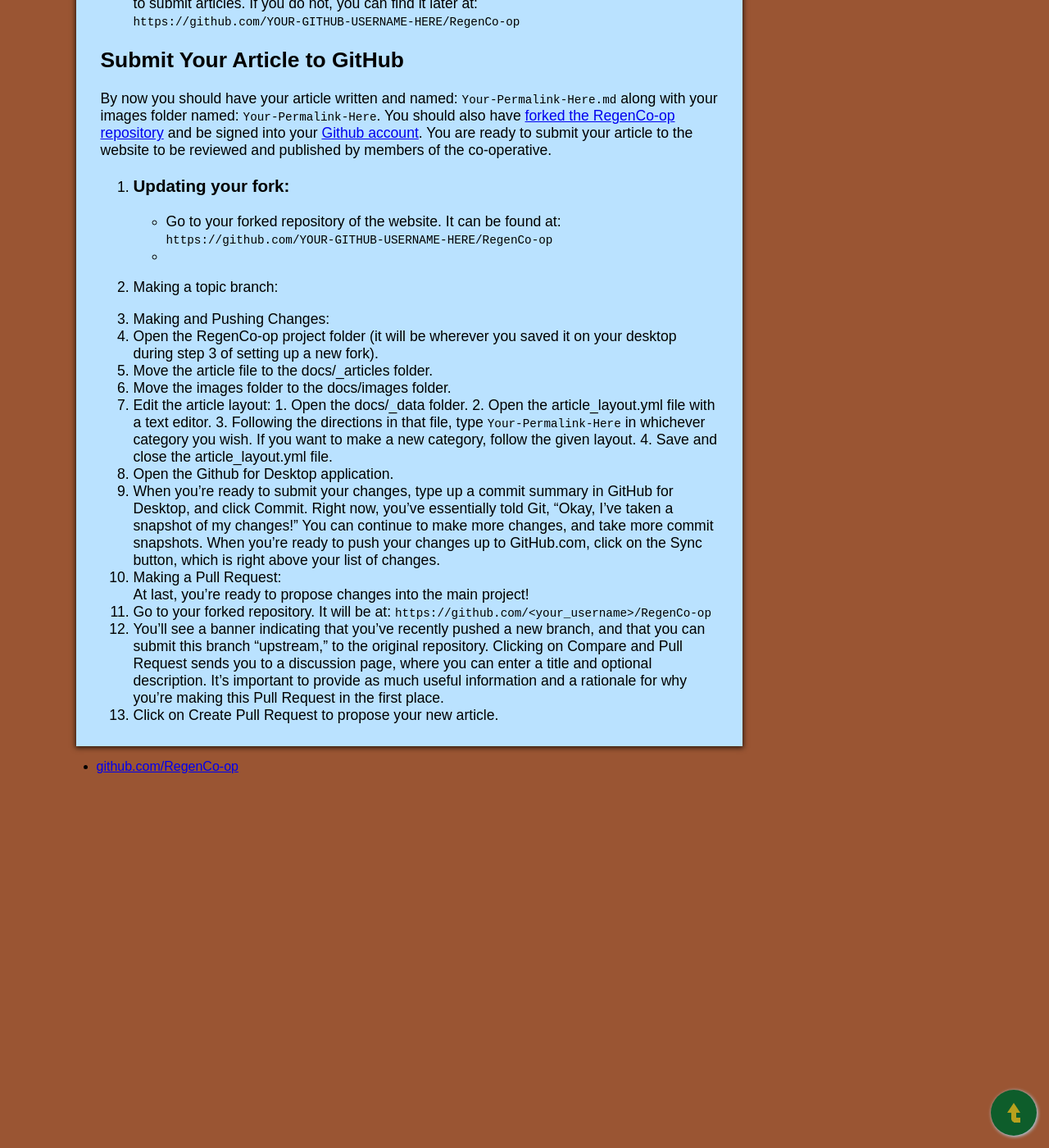
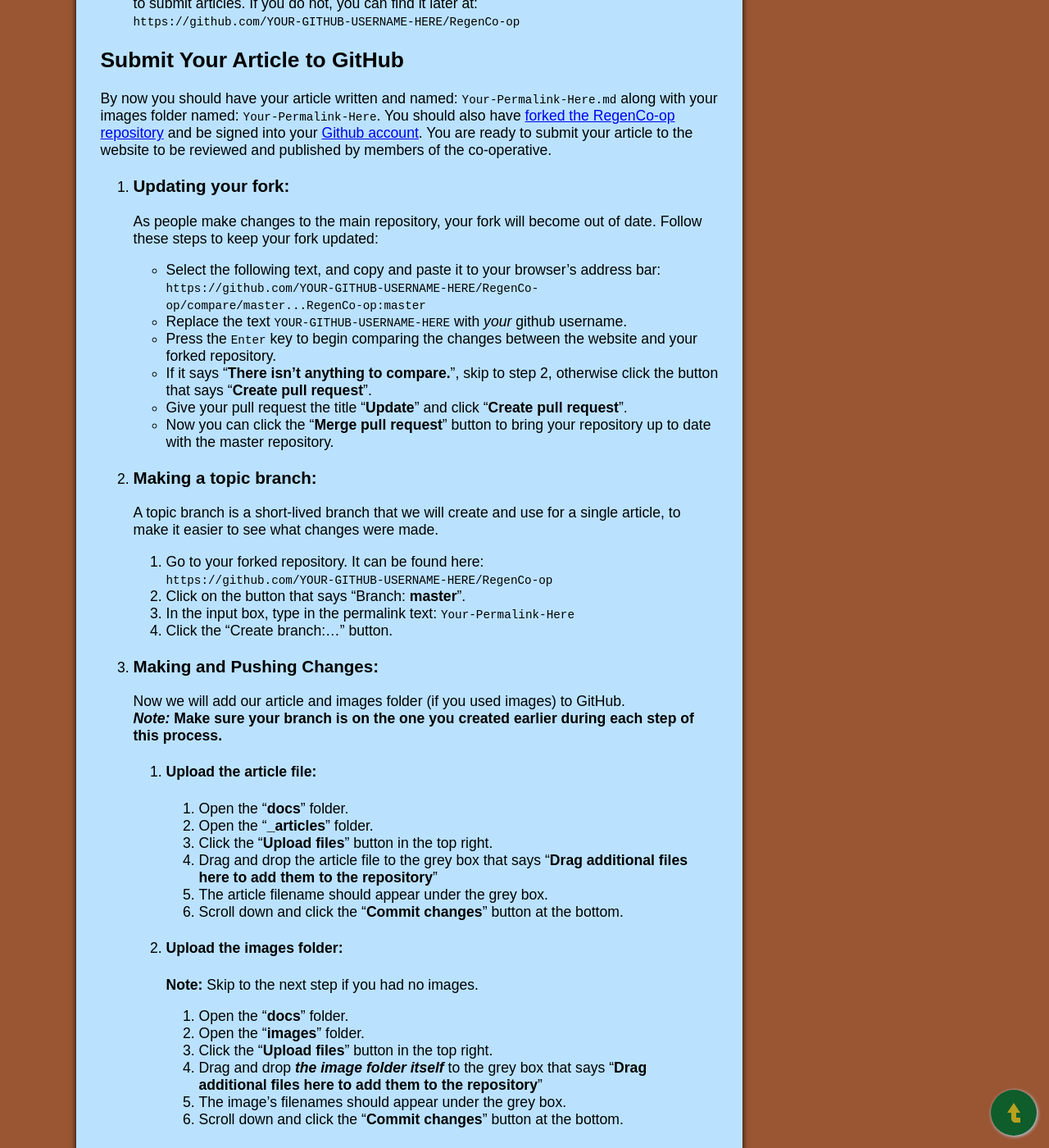
Before and after one commit to joshhennen/RegenCo-op, a Jekyll site: the page built from docs/_info/How-to-Write-a-New-Article.md, in a window 1280 px wide and 1400 px high, scrolled down 2435 px. Shown: the whole window at 82% size. Built offline with Jekyll 4.4.1, drawn with Linux system fonts in a browser that asks for light colours; some of the changed text lies outside the part shown.

Commit message:
Finish how to write a new article guide

```diff
--- a/docs/_info/writing-a-new-article.md
+++ b/docs/_info/How-to-Write-a-New-Article.md
@@ -89,25 +89,64 @@
 By now you should have your article written and named: `Your-Permalink-Here.md` along with your images folder named: `Your-Permalink-Here`. You should also have [forked the RegenCo-op repository](#set-up-a-new-fork) and be signed into your [Github account](https://github.com/login). You are ready to submit your article to the website to be reviewed and published by members of the co-operative.
 
 1. ### Updating your fork:
-   - Go to your forked repository of the website. It can be found at:
-     `https://github.com/YOUR-GITHUB-USERNAME-HERE/RegenCo-op`
-   -
+   As people make changes to the main repository, your fork will become out of date. Follow these steps to keep your fork updated:
 
-1. Making a topic branch:
+   - Select the following text, and copy and paste it to your browser's address bar: `https://github.com/YOUR-GITHUB-USERNAME-HERE/RegenCo-op/compare/master...RegenCo-op:master`
+   - Replace the text `YOUR-GITHUB-USERNAME-HERE` with _your_ github username.
+   - Press the `Enter` key to begin comparing the changes between the website and your forked repository.
+   - If it says "**There isn't anything to compare.**", skip to step 2, otherwise click the button that says "**Create pull request**".
+   - Give your pull request the title "**Update**" and click "**Create pull request**".
+   - Now you can click the "**Merge pull request**" button to bring your repository up to date with the master repository.
 
-1. Making and Pushing Changes:
-  1. Open the RegenCo-op project folder (it will be wherever you saved it on your desktop during step 3 of setting up a new fork).
-  2. Move the article file to the docs/_articles folder.
-  3. Move the images folder to the docs/images folder.
-  4. Edit the article layout:
-    1. Open the docs/_data folder.
-    2. Open the article_layout.yml file with a text editor.
-    3. Following the directions in that file, type `Your-Permalink-Here` in whichever category you wish. If you want to make a new category, follow the given layout.
-    4. Save and close the article_layout.yml file.
-  5. Open the Github for Desktop application.
-  6. When you’re ready to submit your changes, type up a commit summary in GitHub for Desktop, and click Commit. Right now, you’ve essentially told Git, “Okay, I’ve taken a snapshot of my changes!” You can continue to make more changes, and take more commit snapshots. When you’re ready to push your changes up to GitHub.com, click on the Sync button, which is right above your list of changes.
-2. Making a Pull Request:
-At last, you’re ready to propose changes into the main project!
-  1. Go to your forked repository. It will be at: `https://github.com/<your_username>/RegenCo-op`
-  2. You’ll see a banner indicating that you’ve recently pushed a new branch, and that you can submit this branch “upstream,” to the original repository. Clicking on Compare and Pull Request sends you to a discussion page, where you can enter a title and optional description. It’s important to provide as much useful information and a rationale for why you’re making this Pull Request in the first place.
-  3. Click on Create Pull Request to propose your new article.
+2. ### Making a topic branch:
+
+   A topic branch is a short-lived branch that we will create and use for a single article, to make it easier to see what changes were made.
+
+   1. Go to your forked repository. It can be found here:
+      `https://github.com/YOUR-GITHUB-USERNAME-HERE/RegenCo-op`
+   2. Click on the button that says "Branch: **master**".
+   3. In the input box, type in the permalink text: `Your-Permalink-Here`
+   4. Click the "Create branch:..." button.
+
+3. ### Making and Pushing Changes:
+
+   Now we will add our article and images folder (if you used images) to GitHub.
+   **_Note:_ Make sure your branch is on the one you created earlier during each step of this process.**
+
+   1. #### Upload the article file:
+
+      1. Open the "**docs**" folder.
+      2. Open the "**_articles**" folder.
+      3. Click the "**Upload files**" button in the top right.
+      4. Drag and drop the article file to the grey box that says "**Drag additional files here to add them to the repository**"
+      5. The article filename should appear under the grey box.
+      6. Scroll down and click the "**Commit changes**" button at the bottom.
+
+   2. #### Upload the images folder:
+
+      **Note:** Skip to the next step if you had no images.
+
+      1. Open the "**docs**" folder.
+      2. Open the "**images**" folder.
+      3. Click the "**Upload files**" button in the top right.
+      4. Drag and drop **_the image folder itself_** to the grey box that says "**Drag additional files here to add them to the repository**"
+      5. The image's filenames should appear under the grey box.
+      6. Scroll down and click the "**Commit changes**" button at the bottom.
+
+   3. #### Edit the article layout:
+
+      1. Open the "**docs**" folder.
+      2. Open the "**_data**" folder.
+      3. Click the "**article_layout.yml**" file.
+      4. Click the little pencil icon in the upper right.
+      5. Following the directions and the layout in that file, type `Your-Permalink-Here` in whichever category you wish. If you want to make a new category, follow the given layout.
+      6. Scroll down and click the "**Commit changes**" button at the bottom.
+
+4. ### Making a Pull Request:
+
+   At last, you’re ready to propose your article to the website!
+
+   1. You should see a banner indicating that you’ve recently pushed a new branch (the one you made earlier).
+   2. Click on the "**Compare & Pull Request**" button in the upper right to send you to a discussion page, where you can enter a title and optional description. It’s important to provide as much useful information and a rationale for why you’re writing you article in the first place.
+   3. Click on Create Pull Request to propose your new article.
+   4. Members will review your article and provide feedback before it gets published.
```
Also changed, not shown: docs/_info/contribute.md (+1 -1 lines).
